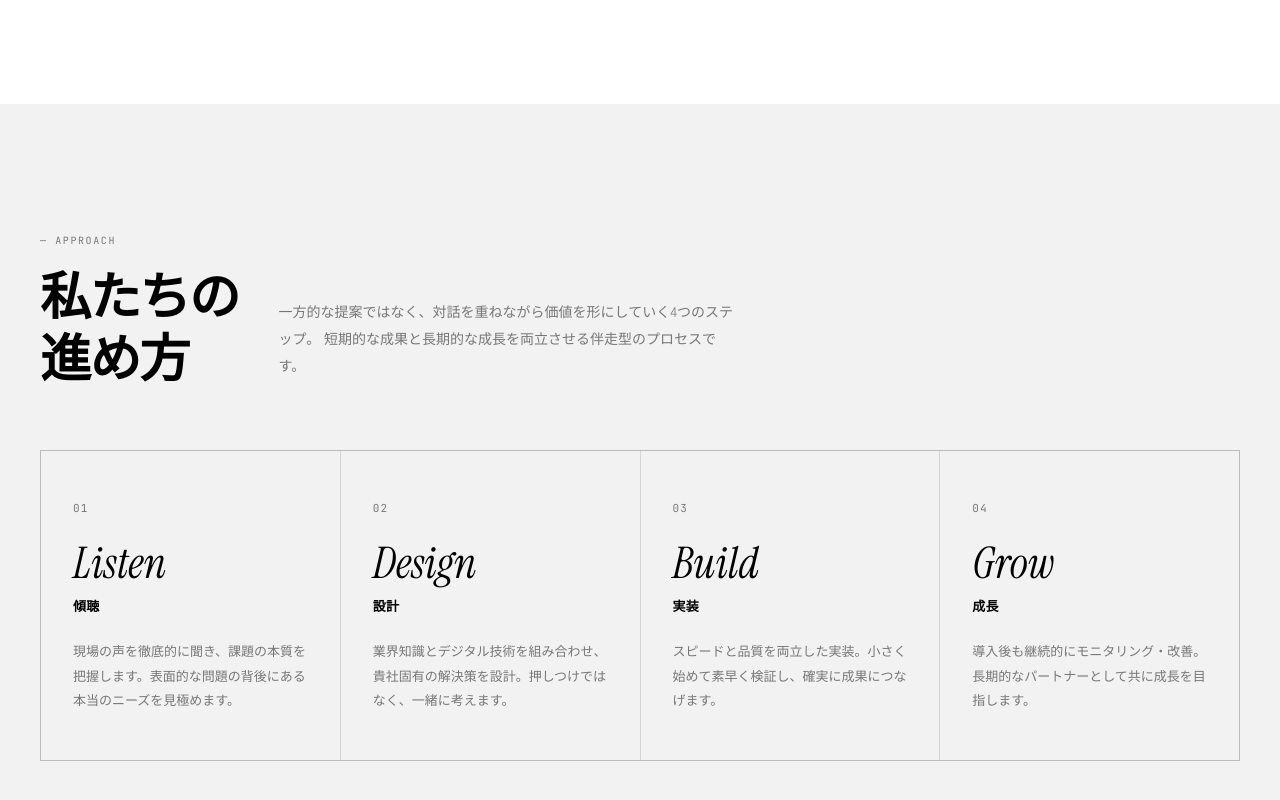
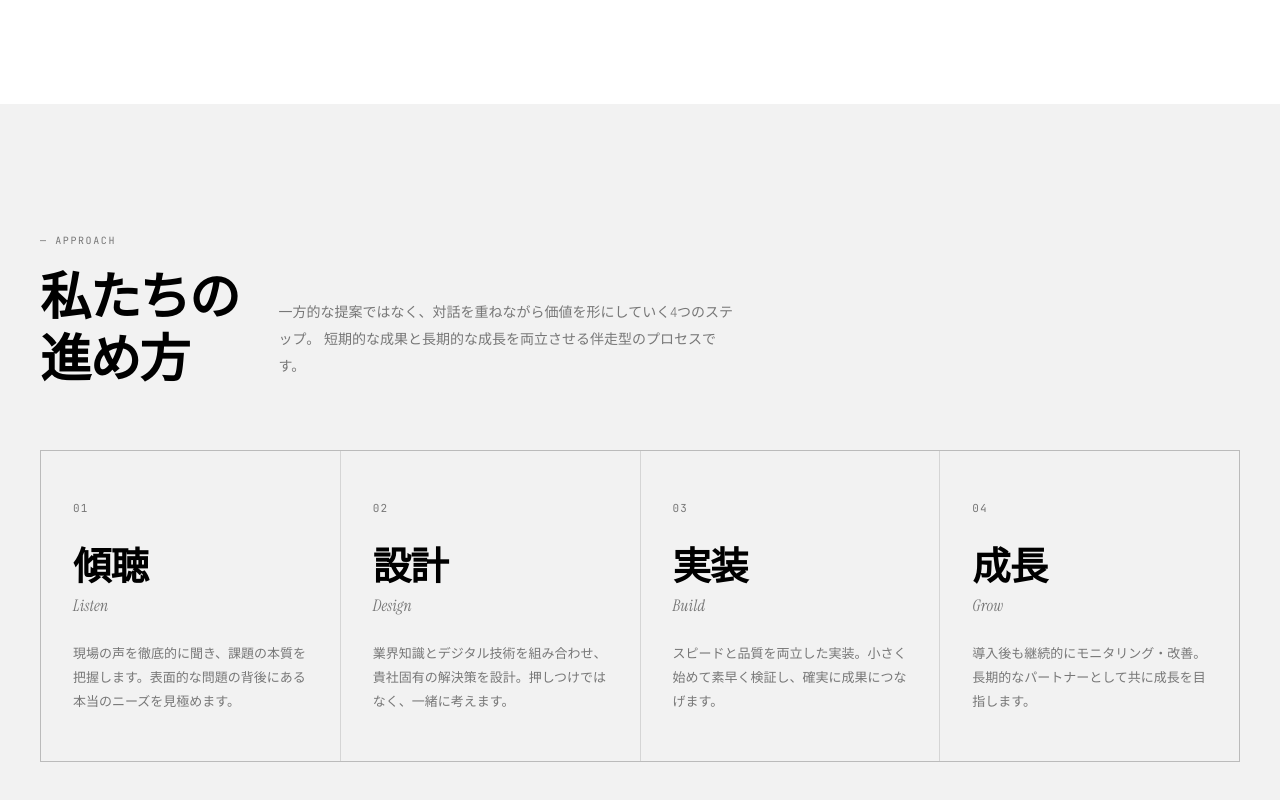
Before and after one commit to Mukai-Kohei/DX_ver01, a Next.js app in the folder DX/HP/company-website/: page / in a window 1280 px wide. Shown: the part 1748-2548 px from the top of the page. Built offline with nearby package versions, Linux system fonts and the light colour scheme.

Commit message:
remove TAP·SWIPE·AUTO, swap approach to JP-first hierarchy

```diff
--- a/DX/HP/company-website/components/Approach.tsx
+++ b/DX/HP/company-website/components/Approach.tsx
@@ -136,28 +136,29 @@ export default function Approach() {
               </p>
               <h3
                 style={{
+                  fontFamily: 'var(--f-jp)',
+                  fontSize: 'clamp(28px, 3vw, 44px)',
+                  fontWeight: 900,
+                  color: 'var(--ink)',
+                  lineHeight: 1.1,
+                  marginBottom: '8px',
+                  letterSpacing: '-0.02em',
+                }}
+              >
+                {step.ja}
+              </h3>
+              <p
+                style={{
                   fontFamily: 'var(--f-display)',
-                  fontSize: 'clamp(32px, 3.4vw, 56px)',
+                  fontSize: '16px',
                   fontStyle: 'italic',
-                  color: 'var(--ink)',
-                  lineHeight: 1.0,
-                  marginBottom: '10px',
+                  color: 'var(--ink-mute)',
+                  marginBottom: '22px',
                   fontWeight: 400,
+                  letterSpacing: '0.01em',
                 }}
               >
                 {step.en}
-              </h3>
-              <p
-                style={{
-                  fontFamily: 'var(--f-jp)',
-                  fontSize: '13px',
-                  color: 'var(--ink)',
-                  marginBottom: '22px',
-                  fontWeight: 700,
-                  letterSpacing: '0.02em',
-                }}
-              >
-                {step.ja}
               </p>
               <p
                 style={{
--- a/DX/HP/company-website/components/Business.tsx
+++ b/DX/HP/company-website/components/Business.tsx
@@ -290,9 +290,6 @@ export default function Business() {
               </div>
             </div>
 
-            <p style={{ fontFamily: 'var(--f-mono)', fontSize: 10, letterSpacing: '0.18em', color: 'var(--ink-mute)' }}>
-              TAP · SWIPE · AUTO
-            </p>
           </div>
 
           {/* Service list */}
```
